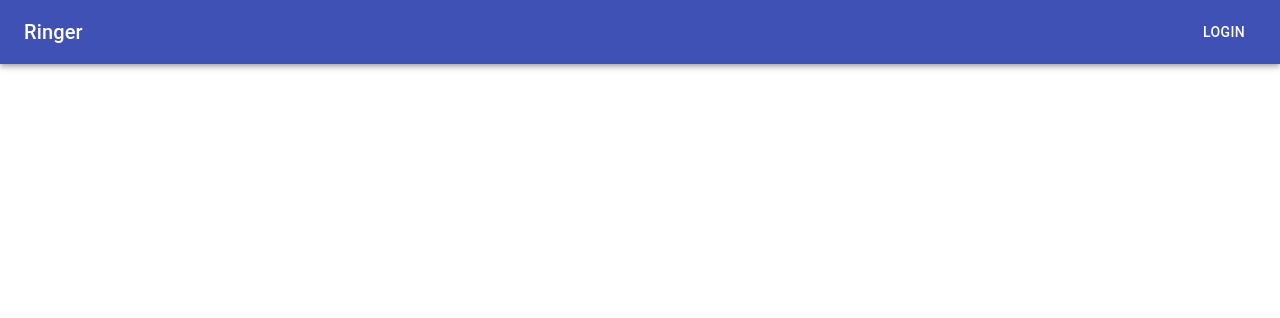
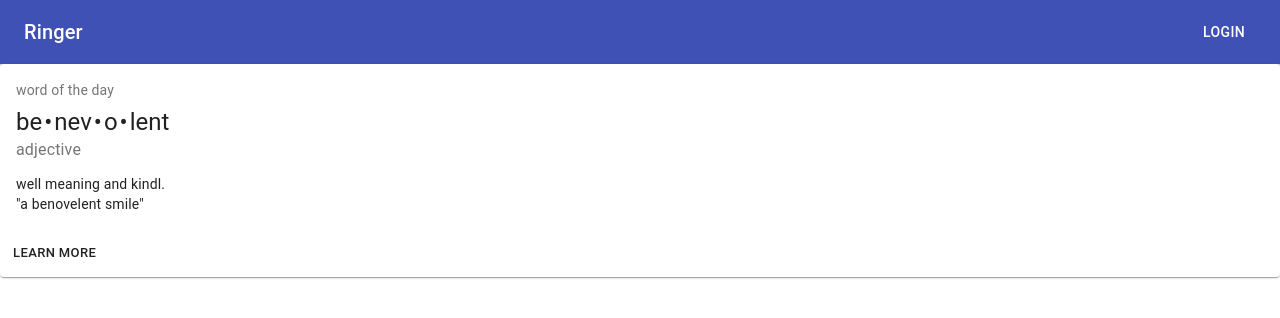
Before and after one commit to Thionazin/tamuhack-2021-ringer, a React (Create React App) app in the folder frontend/: page / in a window 1280 px wide. Shown: the top 318 px of the page. Built offline with nearby package versions, Linux system fonts and the light colour scheme.

Commit message:
homepage changes

```diff
--- a/frontend/src/HomePage.js
+++ b/frontend/src/HomePage.js
@@ -4,26 +4,43 @@ import AppBar from '@material-ui/core/AppBar';
 import ToolBar from '@material-ui/core/Toolbar';
 import Typography from '@material-ui/core/Typography';
 import Button from '@material-ui/core/Button';
+import Card from '@material-ui/core/Card';
+import CardActions from '@material-ui/core/CardActions';
+import CardContent from '@material-ui/core/CardContent';
+
 
 const useStyles = makeStyles((theme) => ({
-    root: {
+    rootAppBar: {
         flexGrow: 1,
     },
-    menuButton: {
-        marginRight: theme.spacing(2),
+    rootCard: {
+        minWidth: 275,
     },
-    title: {
+    titleAppBar: {
         flexGrow: 1,
+    },
+    titleCard: {
+        fontSize: 14,
+    },
+    bullet: {
+        display: 'inline-bock',
+        margin: '0 2px',
+        transform: 'scale(0.8)',
+    },
+    pos: {
+        marginBottom: 12,
     },
 }));
 
-export default function ButtonAppBar() {
+export default function App() {
     const classes = useStyles();
-    return (
-        <div className={classes.root}>
-            <AppBar position="static">
+    const bull = <span className={classes.bullet}>•</span>;
+
+    return(
+        <div>
+            <AppBar position="static" className={classes.rootAppBar}>
             <ToolBar>
-                <Typography variant="h6" className={classes.title}>
+                <Typography variant="h6" className={classes.titleAppBar}>
                 Ringer
                 </Typography>
                 <Button color="inherit">
@@ -31,6 +48,27 @@ export default function ButtonAppBar() {
                 </Button>
             </ToolBar>
             </AppBar>
+            <Card className={classes.rootCard}>
+                <CardContent>
+                    <Typography className={classes.titleCard} color="textSecondary" gutterBottom>
+                        word of the day
+                    </Typography>
+                    <Typography variant="h5" component="h2">
+                        be{bull}nev{bull}o{bull}lent
+                    </Typography>
+                    <Typography className={classes.pos} color="textSecondary">
+                        adjective
+                    </Typography>
+                    <Typography variant="body2" component="p">
+                        well meaning and kindl.
+                        <br />
+                        {'"a benovelent smile"'}
+                    </Typography>
+                </CardContent>
+                <CardActions>
+                    <Button size="small">Learn More</Button>
+                </CardActions>
+            </Card>
         </div>
     );
 };
```
Also changed, not shown: 1 other file (tests, documents, lock files or other folders).
